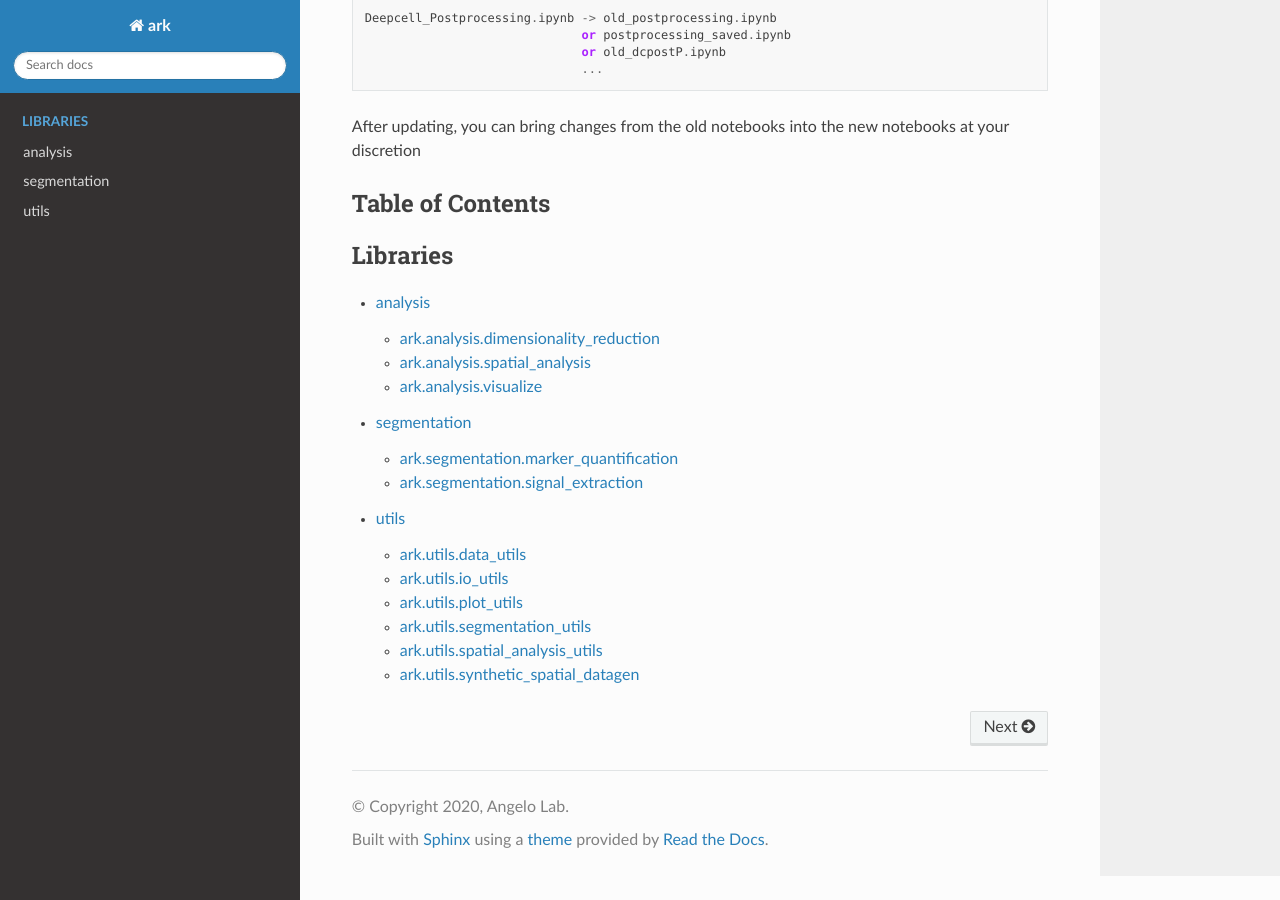
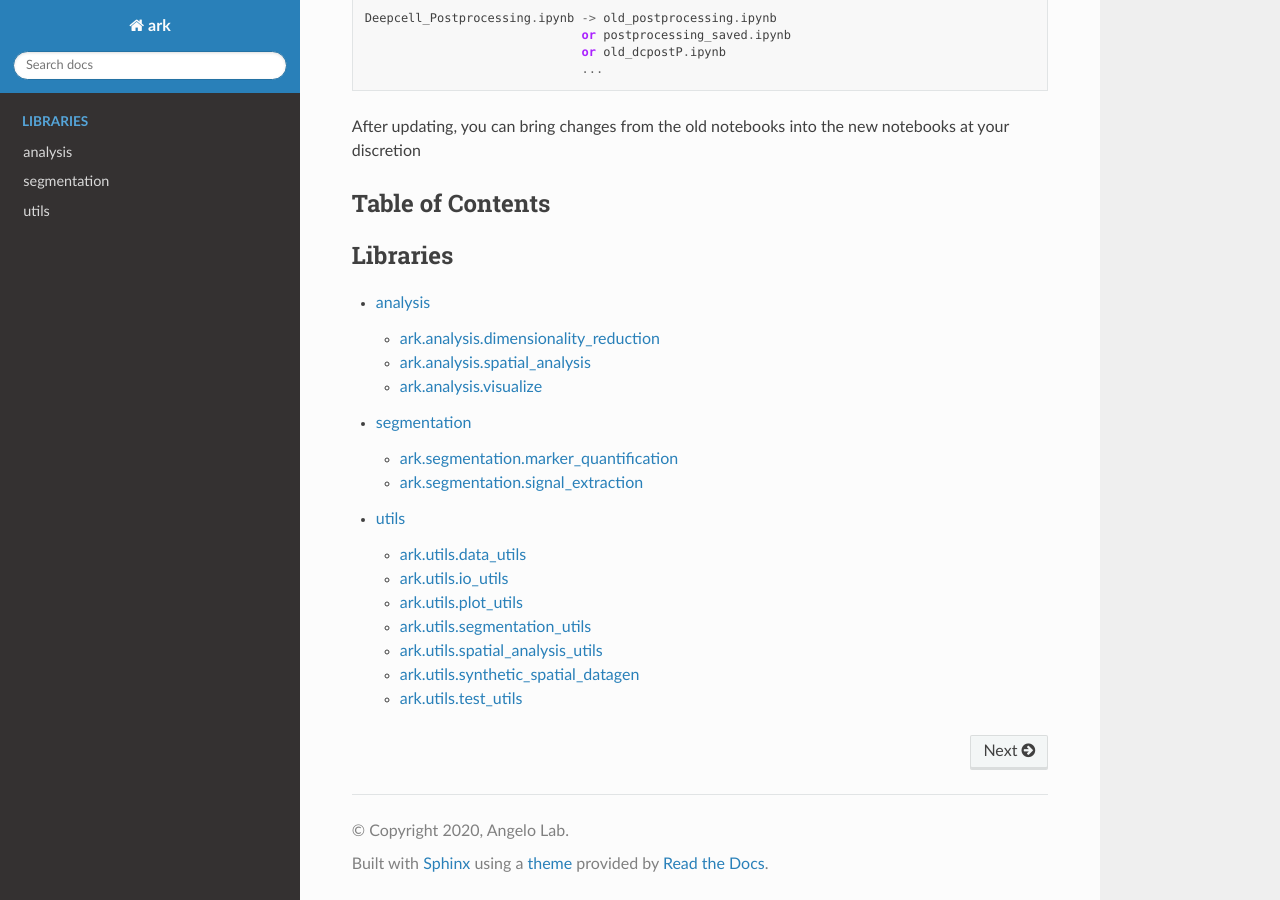
Before and after one commit to angelolab/ark-analysis, a Sphinx documentation site: the page built from docs/index.rst, in a window 1280 px wide and 900 px high, scrolled down 2544 px. Built offline with Sphinx 7.4.7 and the Read the Docs theme 2.0.0, drawn with Linux system fonts in a browser that asks for light colours.

Commit message:
added module to doc md

```diff
--- a/docs/_markdown/ark.utils.md
+++ b/docs/_markdown/ark.utils.md
@@ -50,3 +50,11 @@ ark.utils.synthetic\_spatial\_datagen
    :members:
    :undoc-members:
    :show-inheritance:
+
+ark.utils.test\_utils
+--------------------------------------------
+
+.. automodule:: ark.utils.test_utils
+   :members:
+   :undoc-members:
+   :show-inheritance:
```
